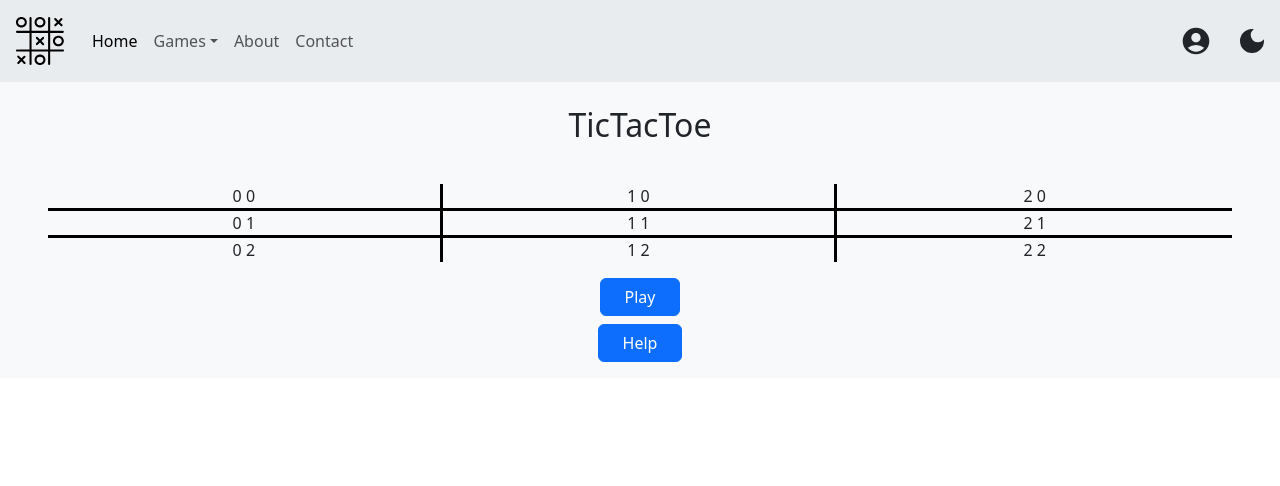
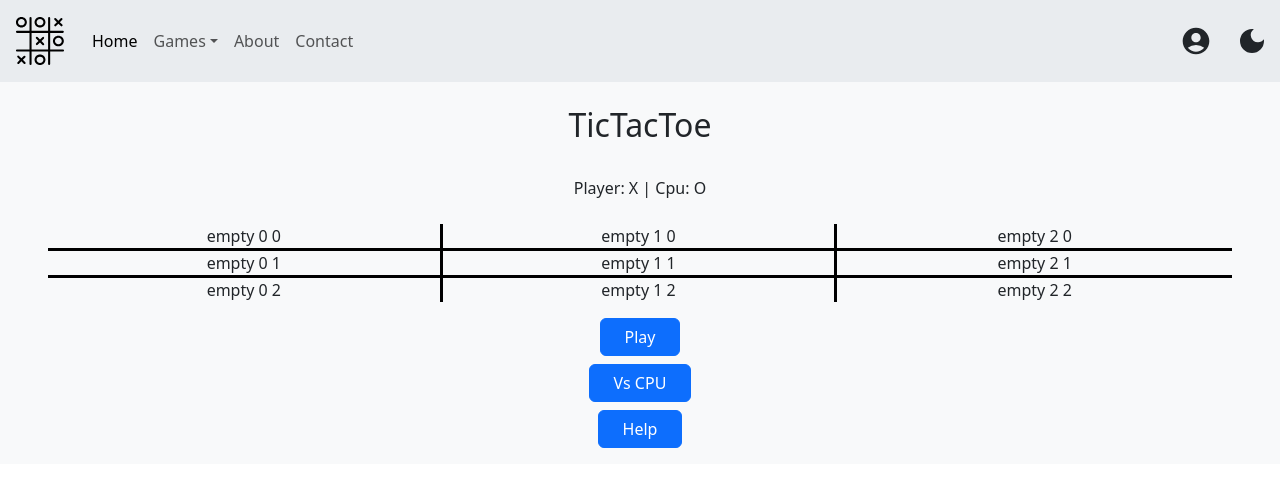
Before and after one commit to Zeden19/pencil-and-paper-games, a React (Vite) app: page /tictactoe in a window 1280 px wide. Shown: the top 486 px of the page. Built offline with nearby package versions, Linux system fonts and the light colour scheme.

Commit message:
Create Tic Tac Toe Grid Component & handle clicks

```diff
--- /dev/null
+++ b/src/TicTacToeGrid.tsx
@@ -0,0 +1,74 @@
+interface Props {
+  board: string[][];
+  turn: "x" | "o";
+  handleTileClick: (indexRow: number, index: number) => void;
+}
+
+function TicTacToeGrid({ board, turn, handleTileClick }: Props) {
+  function renderBoard(indexRow: number, index: number, title: string) {
+    const key = indexRow.toString() + " " + index.toString();
+    const onClick = () => handleTileClick(indexRow, index);
+
+
+    if (
+      (indexRow === 0 && index === 0) ||
+      (indexRow === 1 && index === 0) ||
+      (indexRow === 0 && index === 1) ||
+      (indexRow === 1 && index === 1)
+    )
+      return (
+        <div
+          key={key}
+          className={
+            "h-25 border border-top-0 border-start-0 border-3 border-black"
+          }
+          onClick={onClick}
+        >
+          {title} {key}
+        </div>
+      );
+
+    if ((indexRow === 2 && index === 0) || (indexRow === 2 && index === 1)) {
+      return (
+        <div
+          key={key}
+          className={"border-bottom border-3 border-black"}
+          onClick={onClick}
+        >
+          {title} {key}
+        </div>
+      );
+    }
+
+    if ((indexRow === 0 && index === 2) || (indexRow === 1 && index === 2))
+      return (
+        <div
+          onClick={onClick}
+          key={key}
+          className={"border-end border-3 border-black"}
+        >
+          {title} {key}
+        </div>
+      );
+
+    return (
+      <div onClick={onClick} key={key}>
+        {title} {key}
+      </div>
+    );
+  }
+
+  return (
+    <>
+      <div className={"container-fluid py-2 px-5"}>
+        <div className="row row-cols-3">
+          {board.map((row, indexRow) =>
+            row.map((tile, index) => renderBoard(index, indexRow, tile)),
+          )}
+        </div>
+      </div>
+    </>
+  );
+}
+
+export default TicTacToeGrid;
--- a/src/pages/TicTacToePage.tsx
+++ b/src/pages/TicTacToePage.tsx
@@ -1,68 +1,63 @@
 import { useState } from "react";
-
+import TicTacToeGrid from "../TicTacToeGrid.tsx";
 
 //todo: make board taller
 // todo: if needed, make board width smaller on large devices
-// todo: make the board a component
+// todo: use zustland to prevent prop drilling
 function TicTacToePage() {
   const [board, setBoard] = useState([
     ["empty", "empty", "empty"],
     ["empty", "empty", "empty"],
     ["empty", "empty", "empty"],
   ]);
-
-  function renderBoard(indexRow: number, index: number, title: string) {
-    console.log(index, indexRow);
-    const key = indexRow.toString() + " " + index.toString();
-
-    if (
-      (indexRow === 0 && index === 0) ||
-      (indexRow === 1 && index === 0) ||
-      (indexRow === 0 && index === 1) ||
-      (indexRow === 1 && index === 1)
-    )
-      return (
-        <div
-          key={key}
-          className={
-            "h-25 border border-top-0 border-start-0 border-3 border-black"
-          }
-        >
-          {key}
-        </div>
-      );
-
-    if ((indexRow === 2 && index === 0) || (indexRow === 2 && index === 1)) {
-      return (
-        <div key={key} className={"border-bottom border-3 border-black"}>
-          {key}
-        </div>
-      );
-    }
-
-    if ((indexRow === 0 && index === 2) || (indexRow === 1 && index === 2))
-      return (
-        <div key={key} className={"border-end border-3 border-black"}>
-          {key}
-        </div>
-      );
-
-    return <div key={key}>{key}</div>;
-  }
+  const [vsCpu, setVsCpu] = useState(true);
+  const [turn, setTurn] = useState<"x" | "o">("x");
+  const [playing, setPlaying] = useState(false);
 
   return (
     <div className={"container-fluid text-center bg-body-tertiary pb-3"}>
       <h2 className={"h2 py-4"}>TicTacToe</h2>
 
-      <div className={"container-fluid py-2 px-5"}>
-        <div className="row row-cols-3">
-          {board.map((row, indexRow) =>
-            row.map((tile, index) => renderBoard(index, indexRow, tile)),
-          )}
-        </div>
-      </div>
-        <button className={"btn btn-primary d-block my-2 px-4 m-auto"}>Play</button>
-        <button className={"btn btn-primary d-block px-4 m-auto"}>Help</button>
+      <p>
+        {vsCpu ? "Player" : "Player 1"}: X |{vsCpu ? " Cpu" : " Player 2"}: O
+      </p>
+      <TicTacToeGrid
+        handleTileClick={(indexRow, index) => {
+          if (!playing) return;
+
+          // for some reason the way the 2d array gets referenced is flipped
+          if (board[index][indexRow] !== "empty") return;
+
+          setBoard(
+            board.map((column, rowIndex) =>
+              rowIndex === index
+                ? column.map((tile, tileIndex) =>
+                    tileIndex === indexRow ? turn : tile,
+                  )
+                : column,
+            ),
+          );
+          setTurn(turn === "x" ? "o" : "x");
+        }}
+        turn={turn}
+        board={board}
+      />
+
+      <button
+        onClick={() => setPlaying(true)}
+        className={"btn btn-primary d-block my-2 px-4 m-auto"}
+      >
+        {playing ? "Reset" : "Play"}
+      </button>
+
+      <button
+        onClick={() => setVsCpu(!vsCpu)}
+        className={"btn btn-primary d-block my-2 px-4 m-auto"}
+      >
+        {vsCpu ? "Vs CPU" : "Vs Player"}
+      </button>
+
+      <button className={"btn btn-primary d-block px-4 m-auto"}>Help</button>
     </div>
   );
 }
```
